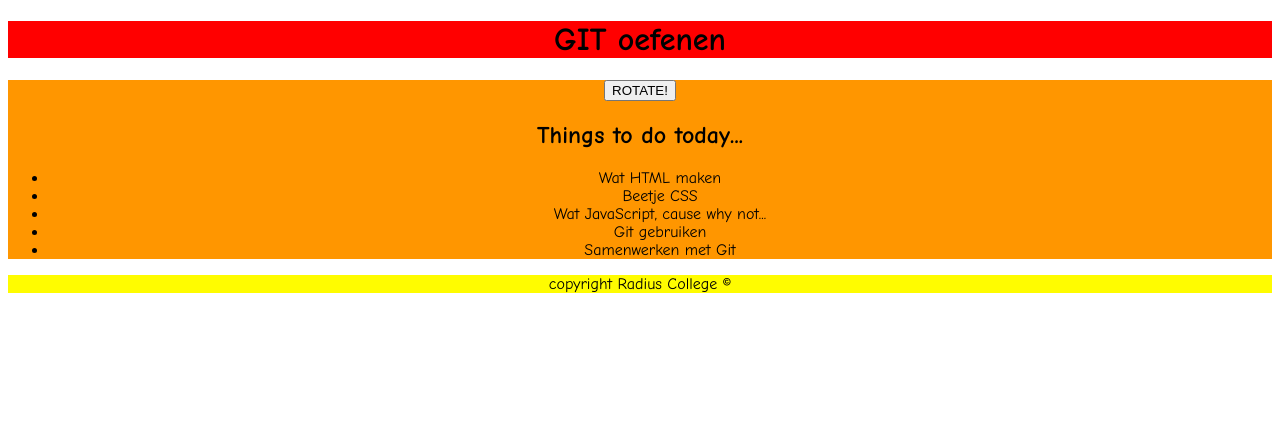
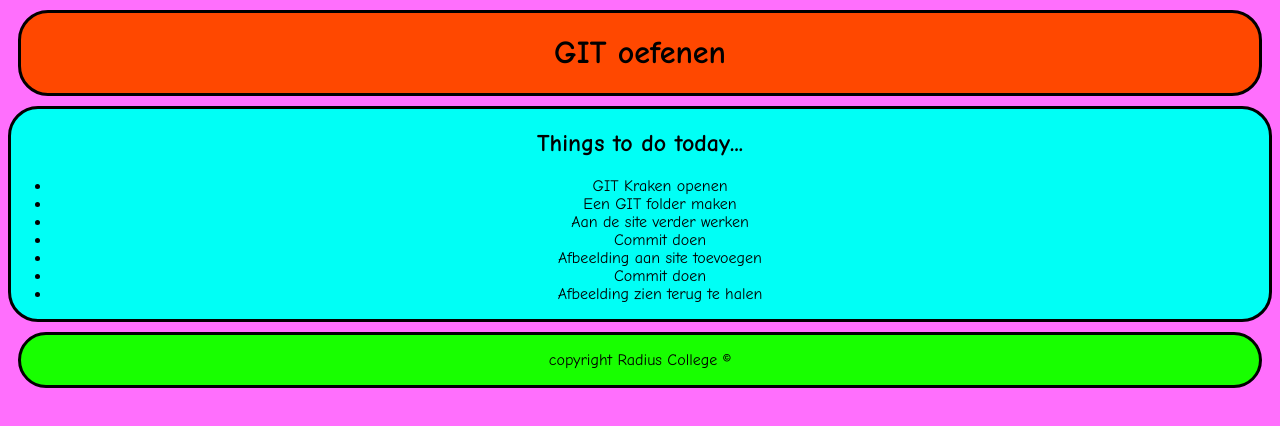
Before and after one commit to SeadoggoInc/seadoggo-swv, a plain HTML site: page index.html in a window 1280 px wide. Drawn offline with Linux system fonts and the light colour scheme; files that its build step writes are made by us from their sources; files whose address does not match are found by name.

Commit message:
Added CSS

```diff
--- a/css/style.css
+++ b/css/style.css
@@ -1,22 +1,22 @@
 body{
 	font-family: "Comic Sans MS", cursive, sans-serif;
 	text-align: center;
+	background: #FF6FFD;
 }
 header{
-	background: #FF0000;
-	margin: 0;
-	padding: 0;
+	background: #FF4800;
+	border-style: solid;
+	border-radius: 30px;
+	margin: 10px;
 }
-main{
-	background:#FF9600;
-	margin: 0;
-	padding: 0;
+article{
+	background: #00FFF6;
+	border-style: solid;
+	border-radius: 30px;
 }
 footer{
-	background: #FFFC00;
-	margin: 0;
-	padding: 0;
+	background: #18FF00;
+	border-style: solid;
+	border-radius: 30px;
+	margin: 10px;
 }
-.rotate{
-	transform: rotate(180deg);
-}
--- a/index.html
+++ b/index.html
@@ -3,23 +3,26 @@
 <head>
 	<meta charset="UTF-8">
 	<title>Keuzedeel SWV</title>
-	<link rel="stylesheet" type="text/css" href="style.css">
+	<link rel="stylesheet" type="text/css" href="css/style.css">
 </head>
 <body>
 	<header>
 		<h1>GIT oefenen</h1>
 	</header>
 	<main>
-		<button id="rotateBtn">ROTATE!</button>
+		<article>
 		<h2> Things to do today...</h2>
 			<ul>
-				<li>Wat HTML maken</li>
-				<li>Beetje CSS</li>
-				<li>Wat JavaScript, cause why not...</li>
-				<li>Git gebruiken</li>
-				<li>Samenwerken met Git</li>
+				<li>GIT Kraken openen</li>
+				<li>Een GIT folder maken</li>
+				<li>Aan de site verder werken</li>
+				<li>Commit doen</li>
+				<li>Afbeelding aan site toevoegen</li>
+				<li>Commit doen</li>
+				<li>Afbeelding zien terug te halen</li>
 
 			</ul>
+		</article>
 
 	</main>
 	<footer>
```
